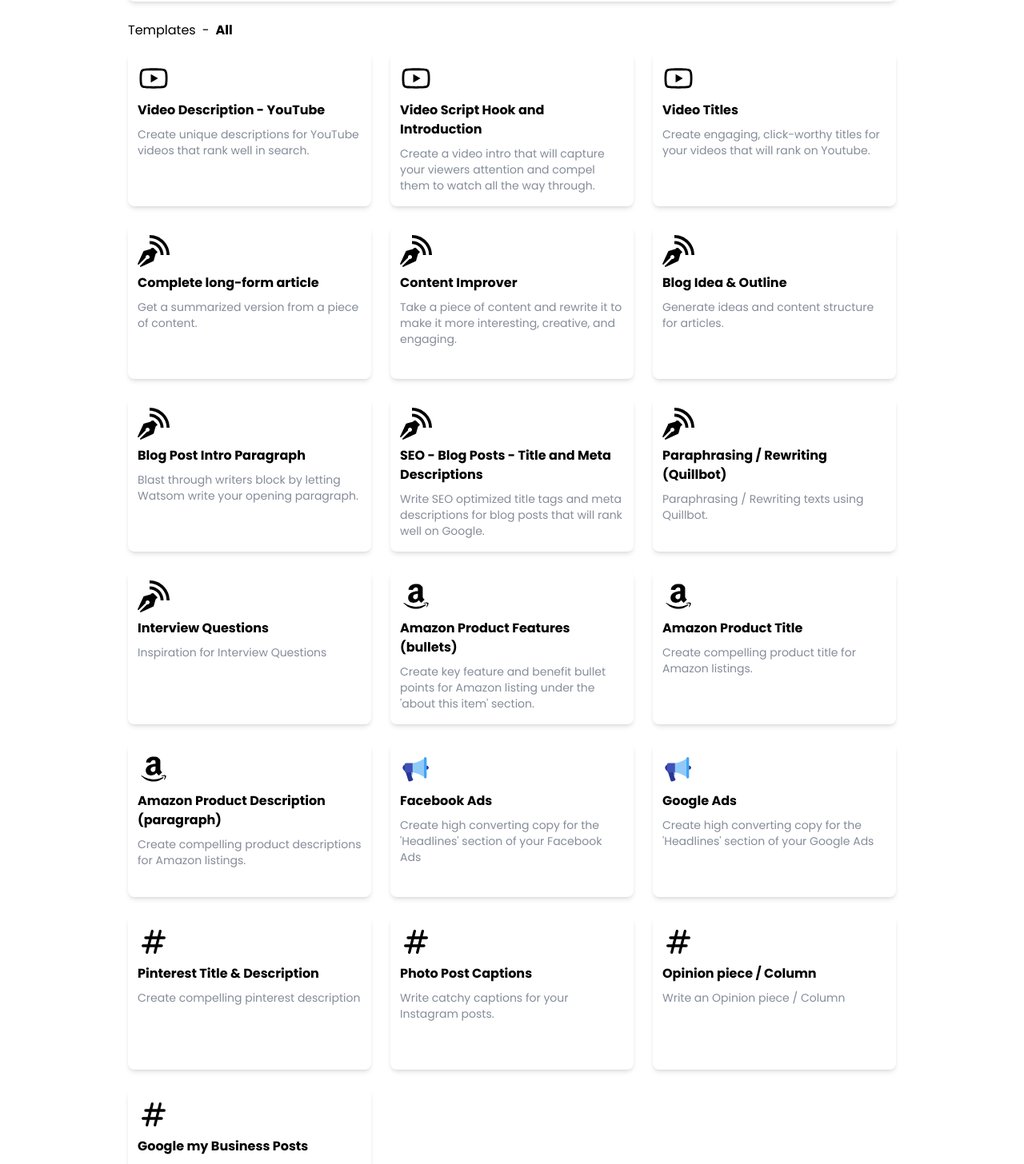
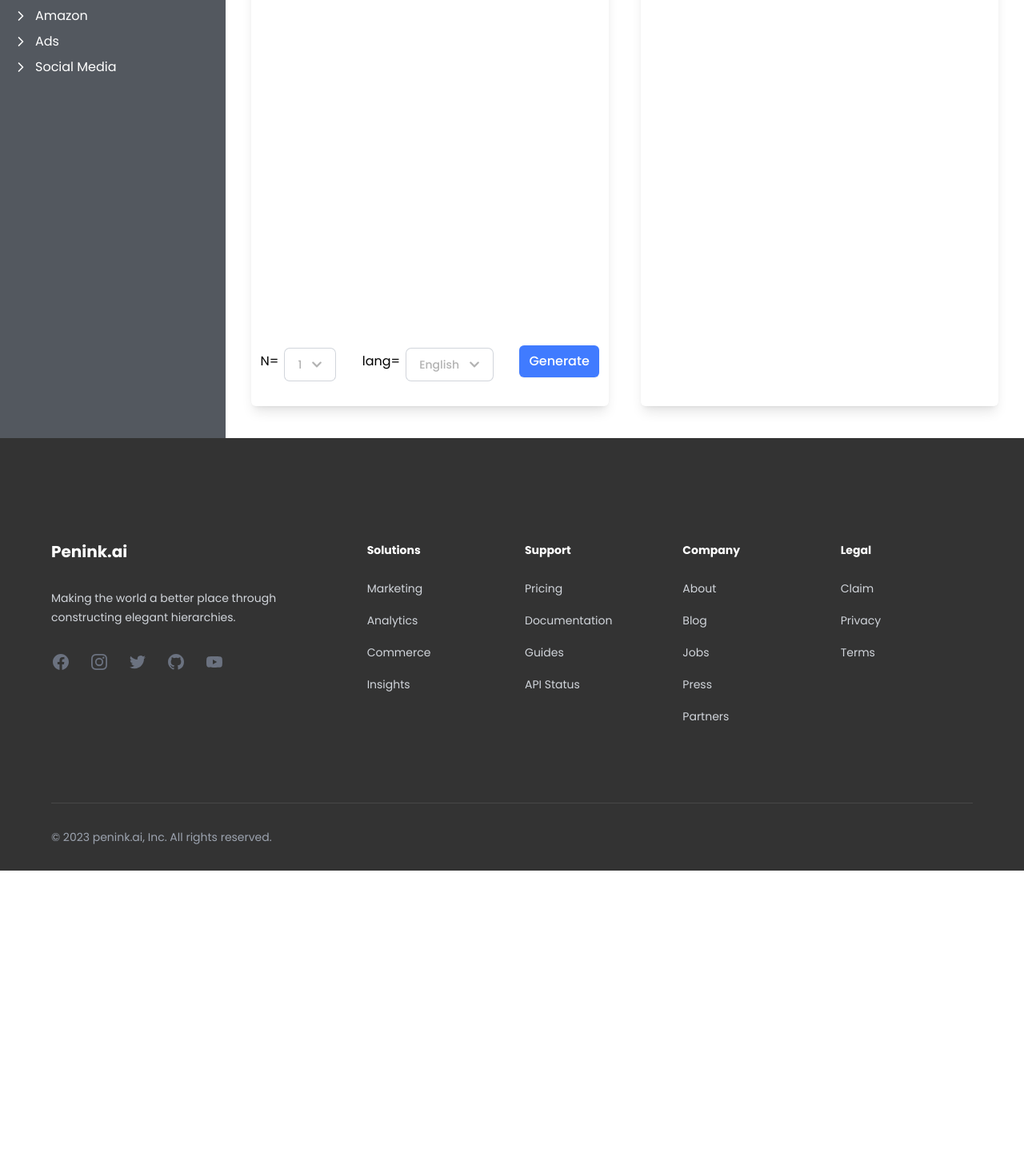
Before and after one commit to techcaptain83/penink.ai_Front-end, a React (Vite) app: page /templates in a window 1280 px wide. Shown: the part 332-1788 px from the top of the page at 80% size. After the commit the page ends 1421 px from the top, so only its background shows below. Built offline with nearby package versions, Linux system fonts and the light colour scheme.

Commit message:
fix : nested routes

```diff
--- a/src/App.tsx
+++ b/src/App.tsx
@@ -1,37 +1,74 @@
-import { useState } from 'react'
 import {
+  Route,
   BrowserRouter as Router,
-  Routes,
-  Route
-} from "react-router-dom"
+  Routes
+} from "react-router-dom";
+import NotFound from './components/home/404';
 import MainLayout from './components/mainLayout';
+import ContentImprover from "./pages/templates/contentImprover";
 import Home from './pages/home';
-import ContentImprover from './pages/contentImprover';
 import Login from './pages/login';
+import ResetPassword from './pages/resetPassword';
 import Signup from './pages/signup';
 import Subscription from './pages/subscription';
-import ResetPassword from './pages/resetPassword';
-import NotFound from './components/home/404';
-import Templates from './pages/templates';
 import TemplatesPage from './pages/templates/MainPage';
-
+import AmazonProductDescription from './pages/templates/amazonProductDescription';
+import AmazonProductFeatures from './pages/templates/amazonProductFeatures';
+import AmazonProductTitle from './pages/templates/amazonProductTitle';
+import BlogIdeaOutline from './pages/templates/blogIdeaOutline';
+import BlogIntroParagraph from './pages/templates/blogIntroParagraph';
+import BlogSEOTitleMetaDescription from './pages/templates/blogSEO';
+import FacebookAds from './pages/templates/facebookAds';
+import GoogleAds from './pages/templates/googleAds';
+import GoogleBusinessPost from './pages/templates/googleBusinessPost';
+import InterviewQuestions from './pages/templates/interviewQuestions';
+import LongArticle from './pages/templates/longArticle';
+import OpinionPieceColumn from './pages/templates/opinionPieceColumn';
+import Paraphrasing from './pages/templates/paraphrasing';
+import PhotoPostCaptions from './pages/templates/photoPostCaptions';
+import PinterestTitleDescription from './pages/templates/pinterestTitleDescription';
+import YoutubeDescription from './pages/templates/youtubeDescription';
+import YoutubeIntroduction from './pages/templates/youtubeIntroduction';
+import YoutubeTitle from './pages/templates/youtubeTitle';
+import TemplatesLayout from "./components/templatesLayout";
 
 function App() {
+
   return (
     <Router>
       <MainLayout>
         <Routes>
           <Route index path="/" element={<Home />} />
           <Route path="/templates" element={<TemplatesPage />} />
-          <Route path="/content-improver" element={<ContentImprover />} />
           <Route path="/login" element={<Login />} />
           <Route path="/signup" element={<Signup />} />
           <Route path="/subscription" element={<Subscription />} />
           <Route path="/reset-password" element={<ResetPassword />} />
+          <Route path="/templates/" element={<TemplatesLayout />}>
+            <Route path="/templates/amazon-product-description" element={<AmazonProductDescription />} />
+            <Route path="/templates/amazon-product-features" element={<AmazonProductFeatures />} />
+            <Route path="/templates/amazon-product-title" element={<AmazonProductTitle />} />
+            <Route path="/templates/blog-idea-outline" element={<BlogIdeaOutline />} />
+            <Route path="/templates/blog-intro-paragraph" element={<BlogIntroParagraph />} />
+            <Route path="/templates/blog-seo" element={<BlogSEOTitleMetaDescription />} />
+            <Route path="/templates/content-improver" element={<ContentImprover />} />
+            <Route path="/templates/facebook-ads" element={<FacebookAds />} />
+            <Route path="/templates/google-ads" element={<GoogleAds />} />
+            <Route path="/templates/google-business-post" element={<GoogleBusinessPost />} />
+            <Route path="/templates/interview-questions" element={<InterviewQuestions />} />
+            <Route path="/templates/long-article" element={<LongArticle />} />
+            <Route path="/templates/opinion-piece-column" element={<OpinionPieceColumn />} />
+            <Route path="/templates/paraphrasing" element={<Paraphrasing />} />
+            <Route path="/templates/photo-post-captions" element={<PhotoPostCaptions />} />
+            <Route path="/templates/pinterest-title-description" element={<PinterestTitleDescription />} />
+            <Route path="/templates/youtube-description" element={<YoutubeDescription />} />
+            <Route path="/templates/youtube-introduction" element={<YoutubeIntroduction />} />
+            <Route path="/templates/youtube-title" element={<YoutubeTitle />} />
+          </Route>
+          <Route path="*" element={<NotFound />} />
         </Routes>
-        <Templates />
       </MainLayout>
-    </Router>
+    </Router >
   )
 }
 
--- a/src/components/templateSidebarSection.tsx
+++ b/src/components/templateSidebarSection.tsx
@@ -1,6 +1,7 @@
 import React, { useEffect } from 'react'
 import { ITemplateSection } from './templatesSidebar'
 import { FiChevronDown, FiChevronRight } from 'react-icons/fi'
+import { Link } from 'react-router-dom';
 
 
 interface IProps extends ITemplateSection {
@@ -28,9 +29,11 @@
             {activeItem === title &&
                 <div className='pl-3 flex flex-col space-y-2 text-sm'>
                     {items.map((item, index) => (
-                        <div key={index} className='flex items-center cursor-pointer hover:text-gray-300'>
-                            {item}
-                        </div>
+                        <Link key={index} to={`${'/templates/' + item.href}`}>
+                            <div className='flex items-center cursor-pointer hover:text-gray-300'>
+                                {item.label}
+                            </div>
+                        </Link>
                     ))}
                 </div>
             }
--- a/src/components/templatesSidebar.tsx
+++ b/src/components/templatesSidebar.tsx
@@ -4,52 +4,110 @@
 
 export interface ITemplateSection {
     title: string,
-    items: string[]
+    items: { label: string; href: string }[]
 }
 
 const sections: ITemplateSection[] = [
     {
         title: "YouTube",
         items: [
-            "Video Description - YouTube",
-            "Video Script Hook and Introduction",
-            "Video Titles"
+            {
+                label: "Video Description - YouTube",
+                href: "youtube-description"
+            },
+            {
+                label: "Video Script Hook and Introduction",
+                href: "youtube-introduction"
+            },
+            {
+                label: "Video Titles",
+                href: "youtube-title"
+            }
         ]
     },
     {
         title: "Blog",
         items: [
-            "Long Article",
-            "Content Improver",
-            "Blog Idea & Outline",
-            "Blgo Post Intro Paragraph",
-            "SEO - Blog Posts - Title and Meta Descriptions",
-            "Paraphrasing / Rewriting (Quillbot)",
-            "Interview Questions"
+            {
+                label: "Long Article",
+                href: "long-article"
+            },
+            {
+                label: "Content Improver",
+                href: "content-improver"
+            },
+            {
+
+                label: "Blog Idea & Outline",
+                href: "blog-idea-outline"
+            },
+            {
+                label: "Blog Post Intro Paragraph",
+                href: "blog-intro-paragraph"
+            },
+            {
+                label: "SEO - Blog Posts - Title and Meta Descriptions",
+                href: "blog-seo"
+            },
+            {
+                label: "Interview Questions",
+                href: "interview-questions"
+            }
         ]
     },
     {
         title: "Amazon",
         items: [
-            "Amazon Product Features (bullets)",
-            "Amazon Product Title",
-            "Amazon Product Description (paragraph)"
+            {
+                label: "Amazon Product Features (bullets)",
+                href: "amazon-product-features"
+            },
+            {
+
+                label: "Amazon Product Title",
+                href: "amazon-product-title"
+            },
+            {
+                label: "Amazon Product Description (paragraph)",
+                href: "amazon-product-description"
+            }
         ]
     },
     {
         title: "Ads",
         items: [
-            "Facebook Ads",
-            "Google Ads"
+            {
+                label: "Facebook Ads",
+                href: "facebook-ads"
+            },
+            {
+                label: "Google Ads",
+                href: "google-ads"
+
+            }
         ],
     },
     {
         title: "Social Media",
         items: [
-            "Pinterest Title & Description",
-            "Photo Post Captions",
-            "Opinion piece / Column",
-            "Google my Business Posts"
+            {
+
+                label: "Pinterest Title & Description",
+                href: "pinterest-title-description"
+            },
+            {
+                label: "Photo Post Captions",
+                href: "photo-post-captions"
+            },
+            {
+                label: "Opinion piece / Column",
+                href: "opinion-piece-column"
+            },
+            {
+
+                label: "Google my Business Posts",
+                href: "google-business-posts"
+            }
         ]
     }
 ]
--- a/src/components/units/textarea.tsx
+++ b/src/components/units/textarea.tsx
@@ -1,20 +1,28 @@
 import React from 'react'
 
-interface IProps{
+interface IProps {
+    rows: number;
+    title: string;
+    name: string;
+    note?: string;
+    min?: number
+}
 
-}
-const Textarea = ({ }: IProps) => {
+const Textarea = ({ rows, title, name, note, min }: IProps) => {
     return (
         <div className=''>
-            <label htmlFor="contentToImprove" className="block font-medium leading-6 text-gray-900">
-                Content to improve
+            <label htmlFor={name} className="block font-medium leading-6 text-gray-900">
+                {title}
             </label>
             <div className="mt-2">
                 <textarea
-                    rows={3}
-                    name="conntentToImprove"
-                    className="block w-full rounded-md border-0  text-gray-900 shadow-sm ring-1 ring-gray-300 placeholder:text-gray-400 focus:ring-1 focus:ring-inset focus:ring-primary  sm:leading-6 p-2"
+                    rows={rows}
+                    name={name}
+                    minLength={min}
+                    id={name}
+                    className="block w-full text-sm rounded-md border-0  text-gray-900 shadow-sm ring-1 ring-gray-300 placeholder:text-gray-400 focus:ring-1  focus:ring-blue-400  sm:leading-6 p-2"
                 />
+                <p className='underline text-gray-400 text-sm pt-2'>{note}</p>
             </div>
         </div>
     )
--- a/src/pages/contentImprover.tsx
+++ /dev/null
@@ -1,19 +0,0 @@
-import ContentInput from "../components/contentImprover/contentInput";
-import ContentOutput from "../components/contentEditor";
-import Templates from "../components/templatesSidebar";
-
-
-
-const ContentImprover = () => {
-    return (
-        <div className=' flex md:items-center justify-between md:h-screen    msm:px-4 md:px-0  pb-6 md:pb-0'>
-            <Templates />
-            <div className="flex sm:flex-row flex-col w-full md:w-[78vw] sm:space-x-4 lg:space-x-8 xl:space-x-10 md:px-4 lg:px-8 lg:pb-4">
-                <ContentInput />
-                <ContentOutput />
-            </div>
-        </div>
-    )
-}
-
-export default ContentImprover
--- a/src/pages/templates/amazonProductTitle.tsx
+++ b/src/pages/templates/amazonProductTitle.tsx
@@ -1,8 +1,22 @@
-import React from 'react'
+import Textarea from '../../components/units/textarea'
 
 const AmazonProductTitle = () => {
     return (
-        <div>AmazonProductTitle</div>
+        <>
+            <Textarea
+                rows={2}
+                min={10}
+                title='What is the product about ?'
+                note='Minimum of 10 characters'
+                name='about'
+            />
+            <Textarea
+                rows={1}
+                note='Separate keywords with ","'
+                name='keywords'
+                title='keywords'
+            />
+        </>
     )
 }
 
--- a/src/pages/templates/contentImprover.tsx
+++ b/src/pages/templates/contentImprover.tsx
@@ -1,9 +1,11 @@
 import React from 'react'
+import TemplatesLayout from '../../components/templatesLayout'
 
 const ContentImprover = () => {
     return (
-        <div>ContentImprover</div>
+        <TemplatesLayout>
+
+        </TemplatesLayout>
     )
 }
-
-export default ContentImprover
+export default ContentImprover;
```
Also changed, not shown: src/components/templatesLayout.tsx (+4 -17 lines).
